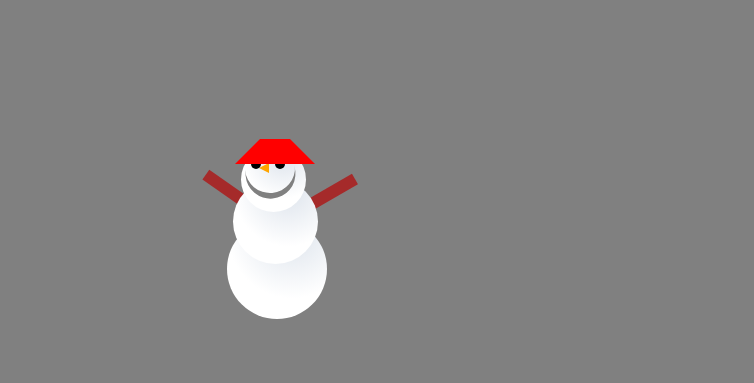
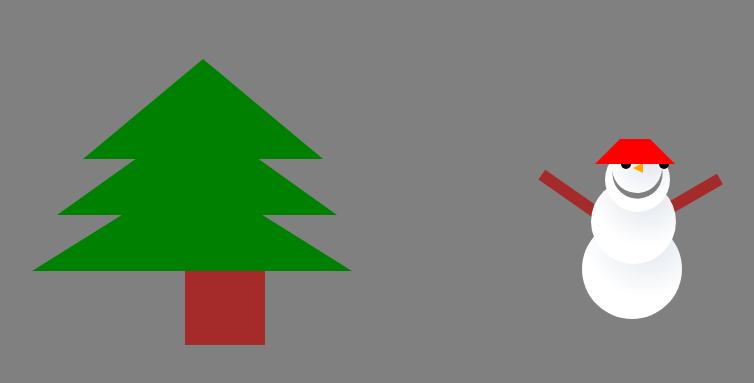
Before and after one commit to Mateusz-Muzyka/PSI-i-TSI, a plain HTML site: page bałwan/index (2).html in a window 1280 px wide. Shown: the part 165-548 px from the top of the page, without its empty margins (365-1119 px from the left). Drawn offline with Linux system fonts and the light colour scheme.

Commit message:
Add files via upload

```diff
--- a/bałwan/index (2).html
+++ b/bałwan/index (2).html
@@ -19,7 +19,11 @@
 <div id="trap"></div>
 <div id="lewa" class="reka"></div>
 <div id="prawa" class="reka"></div>
+<div id="topt" class="drzewo"></div>
+<div id="bott" class="drzewo"></div>
+<div id="midt" class="drzewo"></div>
 <div id="buzia"></div>
+<div id="kora"></div>
 
 <script src="script.js">
 </script>
--- a/bałwan/styles.css
+++ b/bałwan/styles.css
@@ -17,7 +17,7 @@ html{background-color:grey;
 
 
 	top: 39vh;
-	left: 75.8vh;
+	left: 75.8vw;
 	width:65px;
 	height:65px;
 	z-index:98;
@@ -25,7 +25,7 @@ html{background-color:grey;
 #mid{
 
 	top: 43vh;
-	left: 74.7vh;
+	left: 74.7vw;
 	width:85px;
 	height:85px;
 	z-index:90;
@@ -33,7 +33,7 @@ html{background-color:grey;
 #bot{
 
 	top: 48vh;
-	left: 74vh;
+	left: 74vw;
 	width:100px;
 	height:100px;
 	z-index:80;
@@ -41,7 +41,7 @@ html{background-color:grey;
 #oko{
 
 	top: 40.5vh;
-	left: 77vh;
+	left: 77vw;
 
 	width:10px;
 	height:10px;
@@ -51,7 +51,7 @@ html{background-color:grey;
 #oko2{
 
 	top: 40.5vh;
-	left: 80vh;
+	left: 80vw;
 
 	width:10px;
 	height:10px;
@@ -68,7 +68,7 @@ html{background-color:grey;
     border-right: 10px solid orange;
     border-bottom: 5px solid transparent;
 	top: 41vh;
-	left: 78vh;
+	left: 78vw;
 	position: absolute;
 	z-index:100;
 }
@@ -81,7 +81,7 @@ html{background-color:grey;
 	width: 30px;
 	position:absolute;
 	z-index:100;
-	left: 75vh;
+	left: 75vw;
 	top:38vh
 }
 
@@ -95,17 +95,23 @@ html{background-color:grey;
 #lewa{
 
 	position:absolute;
-	left:70vh;
+	left:70vw;
 	top:46vh;
 	transform: rotate(35deg);
 }
 #prawa{
 
 	position:absolute;
-	left:76vh;
+	left:76vw;
 	top:46vh;
 	transform: rotate(510deg);
+	animation: anim 1s infinite alternate;
+	@keyframe anim{
 
+		from {transform: rotate(510deg);}
+		to {transform: rotate(600deg);}
+
+	}
 }
 
 #buzia{
@@ -115,8 +121,52 @@ html{background-color:grey;
     box-shadow: 4px 4px 0 0 grey;
 	position: absolute;
 	z-index:100;
-	left:76.3vh;
+	left:76.3vw;
 	top:38.5vh;
 	transform: rotate(40deg);
 
 }
+
+#kora{
+
+  width: 80px;
+  height: 110px;
+  background: brown;
+  top:50vh;
+  z-index:1;
+  left:43vw;
+  position:absolute;
+}
+
+.drzewo{
+
+	position:absolute;
+    width: 0;
+    height: 0;
+    border-left: 160px solid transparent;
+    border-right: 160px solid transparent;
+    border-bottom: 100px solid green;
+}
+
+#bott{
+
+	top:42vh;
+	left:31vw;
+	z-index:50;
+}
+
+#midt{
+    border-left: 140px solid transparent;
+    border-right: 140px solid transparent;
+	top:35vh;
+	left:33vw;
+	z-index:60;
+}
+
+#topt{
+    border-left: 120px solid transparent;
+    border-right: 120px solid transparent;
+	top:28vh;
+	left:35vw;
+	z-index:70;
+}
```
